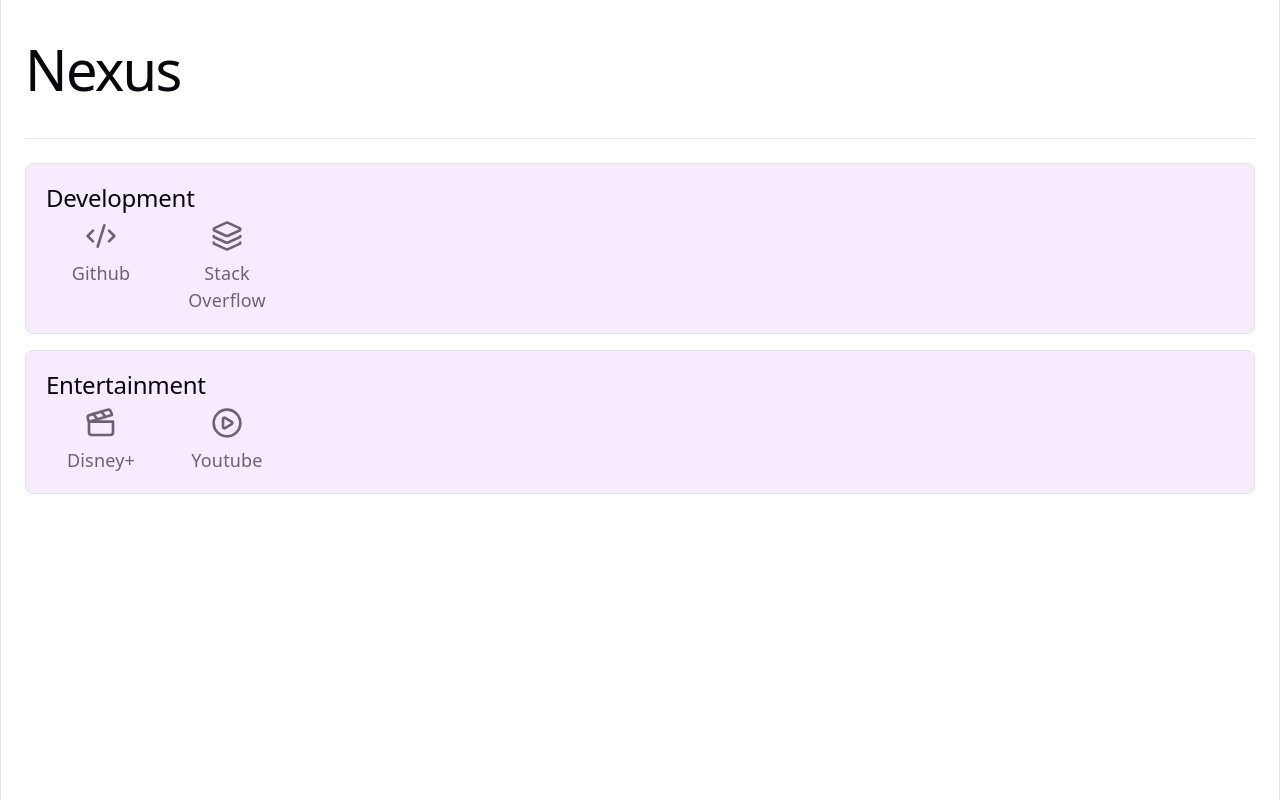
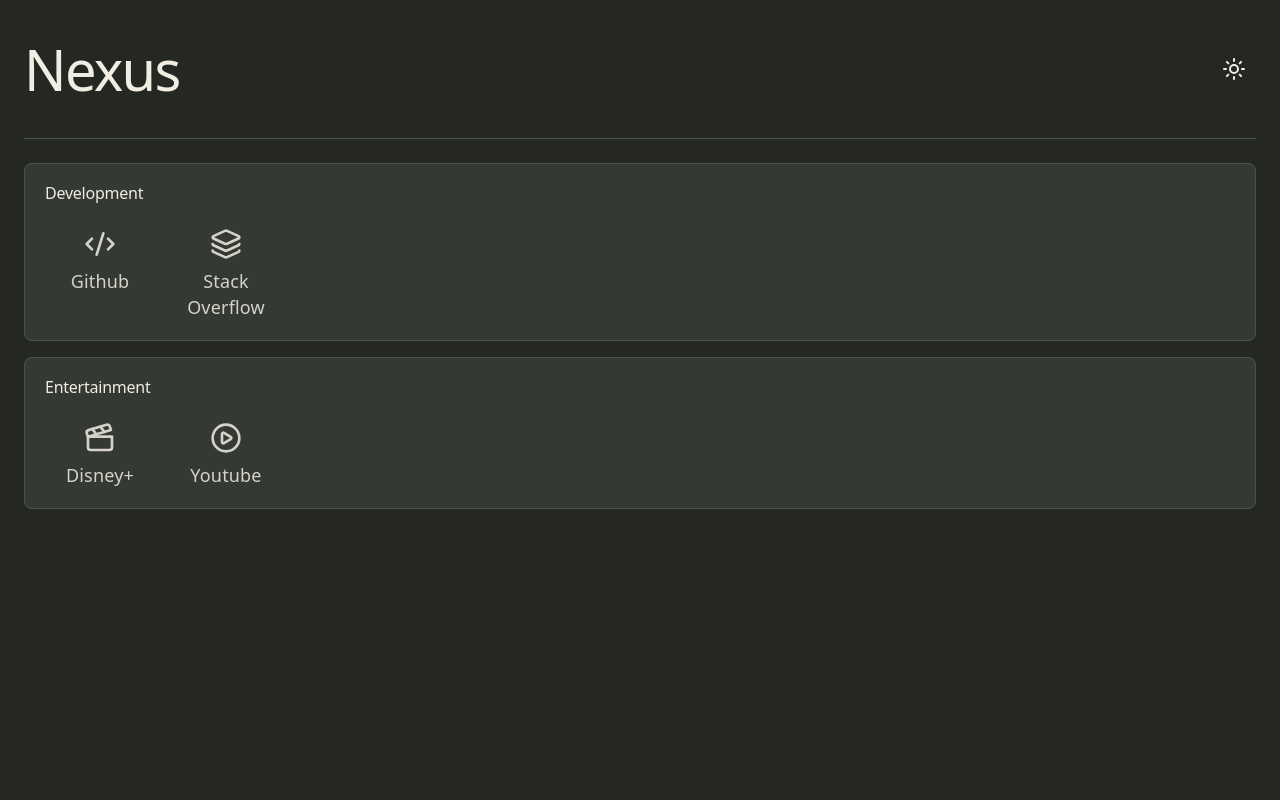
Before and after one commit to moerdgid/nexus, a React (Vite) app in the folder frontend/: page / in a window 1280 px wide. Built offline with nearby package versions, Linux system fonts and the light colour scheme.

Commit message:
Add light and dark theme toggle with persistent preferences

```diff
--- a/frontend/src/App.css
+++ b/frontend/src/App.css
@@ -1,6 +1,9 @@
 header {
   border-bottom: 1px solid var(--border);
   padding-bottom: 24px;
+  display: flex;
+  justify-content: space-between;
+  align-items: center;
 }
 
 main {
@@ -31,4 +34,39 @@ main {
   text-align: center;
   text-decoration: none;
   color: var(--text);
+  transition: color 0.2s ease;
 }
+
+.link-category h2 {
+  font-size: 16px;
+  font-weight: 500;
+  margin-bottom: 25px;
+}
+
+.category-links a:hover {
+  color: var(--accent);
+}
+
+.app {
+  background-color: var(--bg);
+  color: var(--text);
+  min-height: 100vh;
+  padding: 24px;
+  box-sizing: border-box;
+}
+
+.theme-toggle {
+  background: transparent;
+  border: 0px solid var(--border);
+  color: var(--text-h);
+  padding: 10px;
+  cursor: pointer;
+  display: flex;
+  align-items: center;
+  justify-content: center;
+  transition: color 0.2s ease;
+}
+
+.theme-toggle:hover {
+  color: var(--accent);
+}
--- a/frontend/src/App.tsx
+++ b/frontend/src/App.tsx
@@ -1,7 +1,13 @@
 import './App.css'
 import LinkCategory from './components/LinkCategory.tsx'
+import { useState } from 'react'
+import { Sun, Moon } from 'lucide-react'
 
 function App() {
+
+  const [theme, setTheme] = useState(
+    () => localStorage.getItem('theme') || 'dark'
+  )
 
   const developmentLinks = [
     { title: 'Github', url: 'https://github.com/', icon: 'code' },
@@ -13,11 +19,12 @@ function App() {
     { title: 'Youtube', url: 'https://www.youtube.com', icon: 'playcircle' }
   ] as const
 
-
   return (
-    <>
+    <div data-theme={theme} className="app">
       <header>
         <h1>Nexus</h1>
+        <button className="theme-toggle" onClick={() => setTheme(theme === 'dark' ? 'light' : 'dark')}> {theme === 'dark' ? <Sun size={24} /> : <Moon size={24} />}
+        </button>
       </header>
 
       <main>
@@ -25,7 +32,7 @@ function App() {
         <LinkCategory title="Entertainment" links={entertainmentLinks}/>
 
       </main>
-    </>
+    </div>
   )
 }
 export default App
--- a/frontend/src/index.css
+++ b/frontend/src/index.css
@@ -1,15 +1,16 @@
 :root {
-  --text: #6b6375;
-  --text-h: #08060d;
-  --bg: #fff;
-  --border: #e5e4e7;
-  --code-bg: #f4f3ec;
-  --accent: #aa3bff;
-  --accent-bg: rgba(170, 59, 255, 0.1);
-  --accent-border: rgba(170, 59, 255, 0.5);
-  --social-bg: rgba(244, 243, 236, 0.5);
-  --shadow:
-    rgba(0, 0, 0, 0.1) 0 10px 15px -3px, rgba(0, 0, 0, 0.05) 0 4px 6px -2px;
+/* Dark theme — default */
+--text: #D5D2C9;
+--text-h: #F0EDE3;
+--bg: #242722;
+--border: #4C544A;
+--code-bg: #343A33;
+--accent: #91A78D;
+--accent-bg: #343A33;
+--accent-border: #91A78D;
+--social-bg: #343A33;
+--terracotta: #C47E68;
+--shadow: 0 4px 12px rgba(0, 0, 0, 0.25);
 
   --sans: system-ui, 'Segoe UI', Roboto, sans-serif;
   --heading: system-ui, 'Segoe UI', Roboto, sans-serif;
@@ -17,7 +18,7 @@
 
   font: 18px/145% var(--sans);
   letter-spacing: 0.18px;
-  color-scheme: light dark;
+  color-scheme: dark;
   color: var(--text);
   background: var(--bg);
   font-synthesis: none;
@@ -30,24 +31,20 @@
   }
 }
 
-@media (prefers-color-scheme: dark) {
-  :root {
-    --text: #9ca3af;
-    --text-h: #f3f4f6;
-    --bg: #16171d;
-    --border: #2e303a;
-    --code-bg: #1f2028;
-    --accent: #c084fc;
-    --accent-bg: rgba(192, 132, 252, 0.15);
-    --accent-border: rgba(192, 132, 252, 0.5);
-    --social-bg: rgba(47, 48, 58, 0.5);
-    --shadow:
-      rgba(0, 0, 0, 0.4) 0 10px 15px -3px, rgba(0, 0, 0, 0.25) 0 4px 6px -2px;
-  }
+[data-theme="light"] {
+  --text: #555A50;
+  --text-h: #30352F;
+  --bg: #EAE7DD;
+  --border: #D0D0C5;
+  --code-bg: #F8F5ED;
+  --accent: #667D68;
+  --accent-bg: #F8F5ED;
+  --accent-border: #667D68;
+  --social-bg: #F8F5ED;
+  --terracotta: #C47E68;
+  --shadow: 0 4px 12px rgba(0, 0, 0, 0.08);
 
-  #social .button-icon {
-    filter: invert(1) brightness(2);
-  }
+  color-scheme: light;
 }
 
 #root {
@@ -55,12 +52,10 @@
   max-width: 100%;
   margin: 0 auto;
   text-align: left;
-  border-inline: 1px solid var(--border);
   min-height: 100svh;
   display: flex;
   flex-direction: column;
   box-sizing: border-box;
-  padding: 24px;
 }
 
 body {
```
